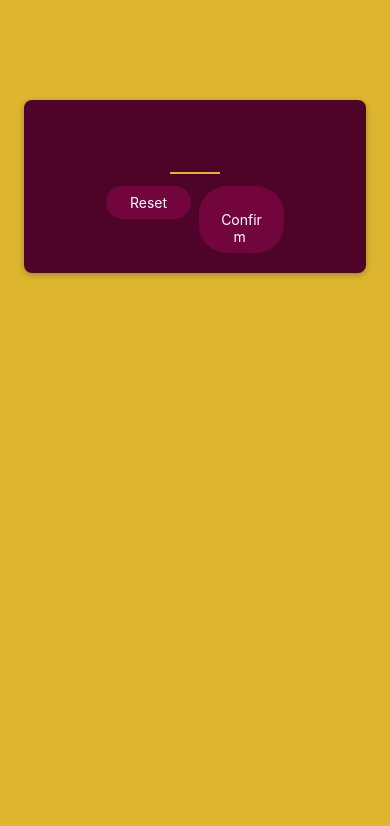
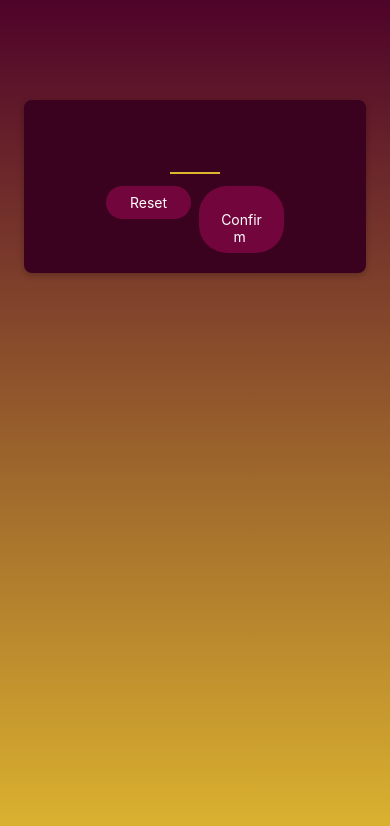
Before and after one commit to Harry-Daniel/RNGuess-Number-Game, a React Native app: screen / in a window 390 px wide. Shown: the top 826 px of the page. Built offline with nearby package versions, Linux system fonts and the light colour scheme.

Commit message:
Adding Linear Gradient

```diff
--- a/App.js
+++ b/App.js
@@ -1,17 +1,17 @@
-import { StyleSheet, View } from "react-native";
+import { StyleSheet } from "react-native";
 import StartGameScreen from "./screens/StartGameScreen";
+import { LinearGradient } from "expo-linear-gradient";
 
 export default function App() {
   return (
-    <View style={styles.rootScreen}>
+    <LinearGradient colors={['#4e0329','#ddb52f']} style={styles.rootScreen}>
       <StartGameScreen />
-    </View>
+    </LinearGradient>
   );
 }
 
 const styles = StyleSheet.create({
   rootScreen: {
     flex:1,
-    backgroundColor: "#ddb52f",
   },
 });
--- a/package.json
+++ b/package.json
@@ -11,8 +11,9 @@
   },
   "dependencies": {
     "expo": "^51.0.34",
+    "expo-linear-gradient": "~13.0.2",
     "expo-status-bar": "~1.4.2",
-    "react": "18.1.0",
+    "react": "^18.2.0",
     "react-dom": "18.1.0",
     "react-native": "^0.75.3",
     "react-native-web": "0.18.9"
--- a/screens/StartGameScreen.js
+++ b/screens/StartGameScreen.js
@@ -32,7 +32,7 @@
     marginTop: 100,
     marginHorizontal: 24,
     padding: 16,
-    backgroundColor: "#4e0329",
+    backgroundColor: "#3b021f",
     borderRadius: 8,
     elevation: 4, //Elevation is for android only
     shadowColor: "black",
```
